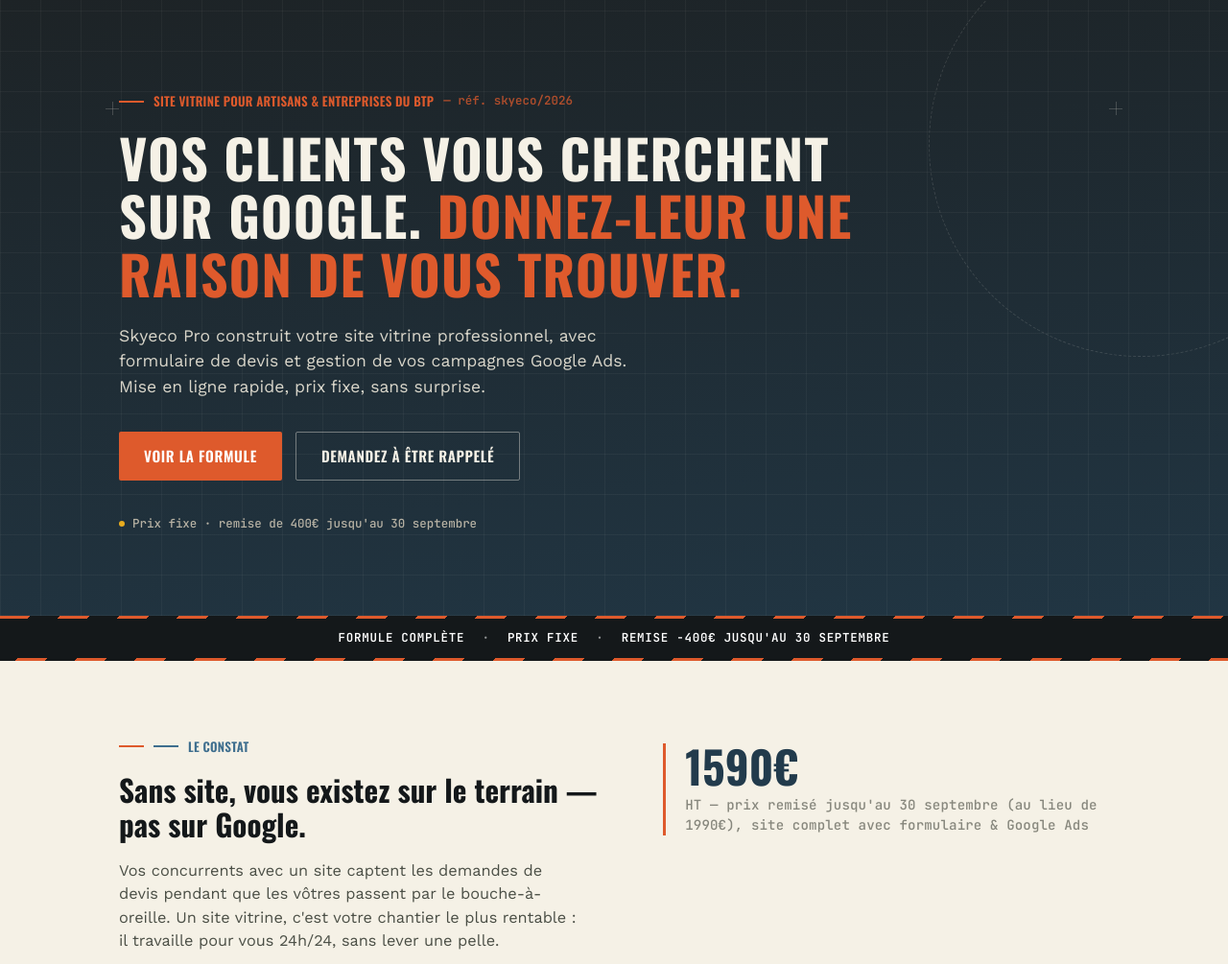
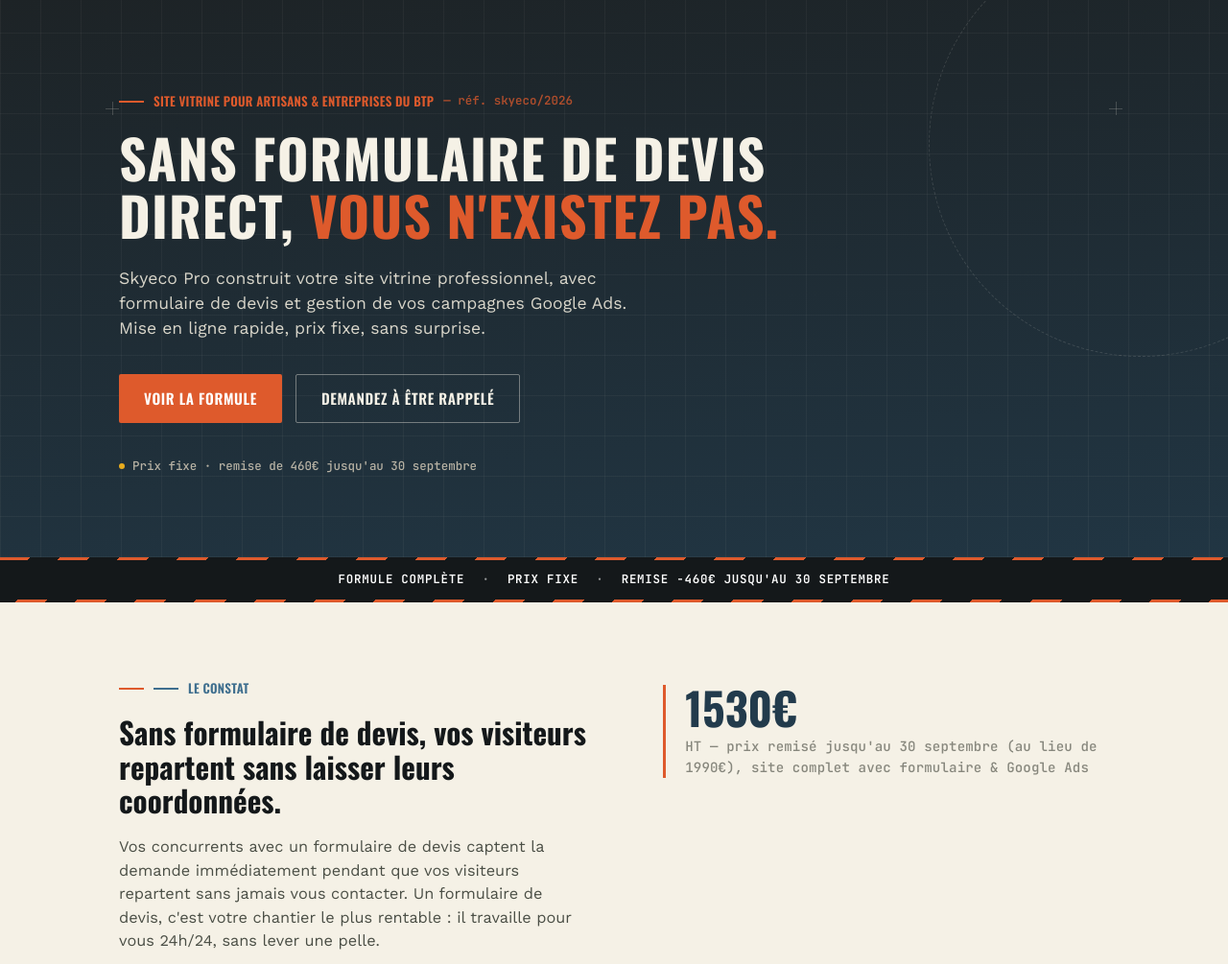
Before and after one commit to CYRBON56/skyeco-pro, a website: page public/tarifs.html in a window 1280 px wide. Shown: the part 67-1072 px from the top of the page at 96% size. Drawn offline with nearby package versions, Linux system fonts and the light colour scheme.

Commit message:
Update pricing and offer details in tarifs.html

```diff
--- a/public/tarifs.html
+++ b/public/tarifs.html
@@ -393,27 +393,27 @@
   <div class="wrap">
     <span class="crosshair tl"></span><span class="crosshair tr"></span>
     <div class="eyebrow">Site vitrine pour artisans &amp; entreprises du BTP <span class="mono">— réf. skyeco/2026</span></div>
-    <h1>Vos clients vous cherchent sur Google. <em>Donnez-leur une raison de vous trouver.</em></h1>
+    <h1>Sans formulaire de devis direct, <em>vous n'existez pas.</em></h1>
     <p class="lead">Skyeco Pro construit votre site vitrine professionnel, avec formulaire de devis et gestion de vos campagnes Google Ads. Mise en ligne rapide, prix fixe, sans surprise.</p>
     <div class="hero-actions">
       <a class="btn-primary" href="#pricing">Voir la formule</a>
       <a class="btn-ghost" href="#" data-open-rappel>Demandez à être rappelé</a>
     </div>
-    <div class="hero-note"><span class="dot"></span>Prix fixe · remise de 400€ jusqu'au 30 septembre</div>
+    <div class="hero-note"><span class="dot"></span>Prix fixe · remise de 460€ jusqu'au 30 septembre</div>
   </div>
 </header>
 
-<div class="strip"><div class="strip-inner">Formule complète <span>·</span> prix fixe <span>·</span> remise -400€ jusqu'au 30 septembre</div></div>
+<div class="strip"><div class="strip-inner">Formule complète <span>·</span> prix fixe <span>·</span> remise -460€ jusqu'au 30 septembre</div></div>
 
 <section class="problem reveal">
   <div class="wrap grid">
     <div>
       <div class="eyebrow" style="color:var(--steel)"><span style="width:26px;height:2px;background:var(--steel);display:inline-block;"></span>Le constat</div>
-      <h2>Sans site, vous existez sur le terrain — pas sur Google.</h2>
-      <p>Vos concurrents avec un site captent les demandes de devis pendant que les vôtres passent par le bouche-à-oreille. Un site vitrine, c'est votre chantier le plus rentable : il travaille pour vous 24h/24, sans lever une pelle.</p>
+      <h2>Sans formulaire de devis, vos visiteurs repartent sans laisser leurs coordonnées.</h2>
+      <p>Vos concurrents avec un formulaire de devis captent la demande immédiatement pendant que vos visiteurs repartent sans jamais vous contacter. Un formulaire de devis, c'est votre chantier le plus rentable : il travaille pour vous 24h/24, sans lever une pelle.</p>
     </div>
     <div class="stat-block">
-      <div class="num">1590€</div>
+      <div class="num">1530€</div>
       <div class="label">HT — prix remisé jusqu'au 30 septembre (au lieu de 1990€), site complet avec formulaire &amp; Google Ads</div>
     </div>
   </div>
@@ -463,8 +463,8 @@
         <span class="badge">★ Offre jusqu'au 30 septembre</span>
         <span class="tag">Formule 03</span>
         <h3>Site + formulaire, carrousel &amp; vidéo + Google Ads</h3>
-        <div class="price-row"><span class="price-barre">1990€</span> <div class="price">1590€<sup>HT</sup></div></div>
-        <div class="remise-badge">-400€ jusqu'au 30 septembre</div>
+        <div class="price-row"><span class="price-barre">1990€</span> <div class="price">1530€<sup>HT</sup></div></div>
+        <div class="remise-badge">-460€ jusqu'au 30 septembre</div>
         <div class="ht">paiement unique</div>
         <div class="addon-note">+ abonnement Google Ads à partir de 150€/mois</div>
         <ul>
@@ -476,7 +476,7 @@
           <li>Notification SMS à chaque nouveau contact</li>
         </ul>
         <a class="example" href="https://salesflow-ecosky.vercel.app/estimation.html" target="_blank" rel="noopener">Voir un aperçu ↗</a>
-        <a class="cta" href="commande.html?formule=Formule%2003%20%E2%80%94%20Site%20%2B%20formulaire%2C%20carrousel%20%26%20vid%C3%A9o%20%2B%20Google%20Ads&prix=1590%E2%82%ACHT">Choisir cette formule</a>
+        <a class="cta" href="commande.html?formule=Formule%2003%20%E2%80%94%20Site%20%2B%20formulaire%2C%20carrousel%20%26%20vid%C3%A9o%20%2B%20Google%20Ads&prix=1530%E2%82%ACHT">Choisir cette formule</a>
       </div>
 
     </div>
```
